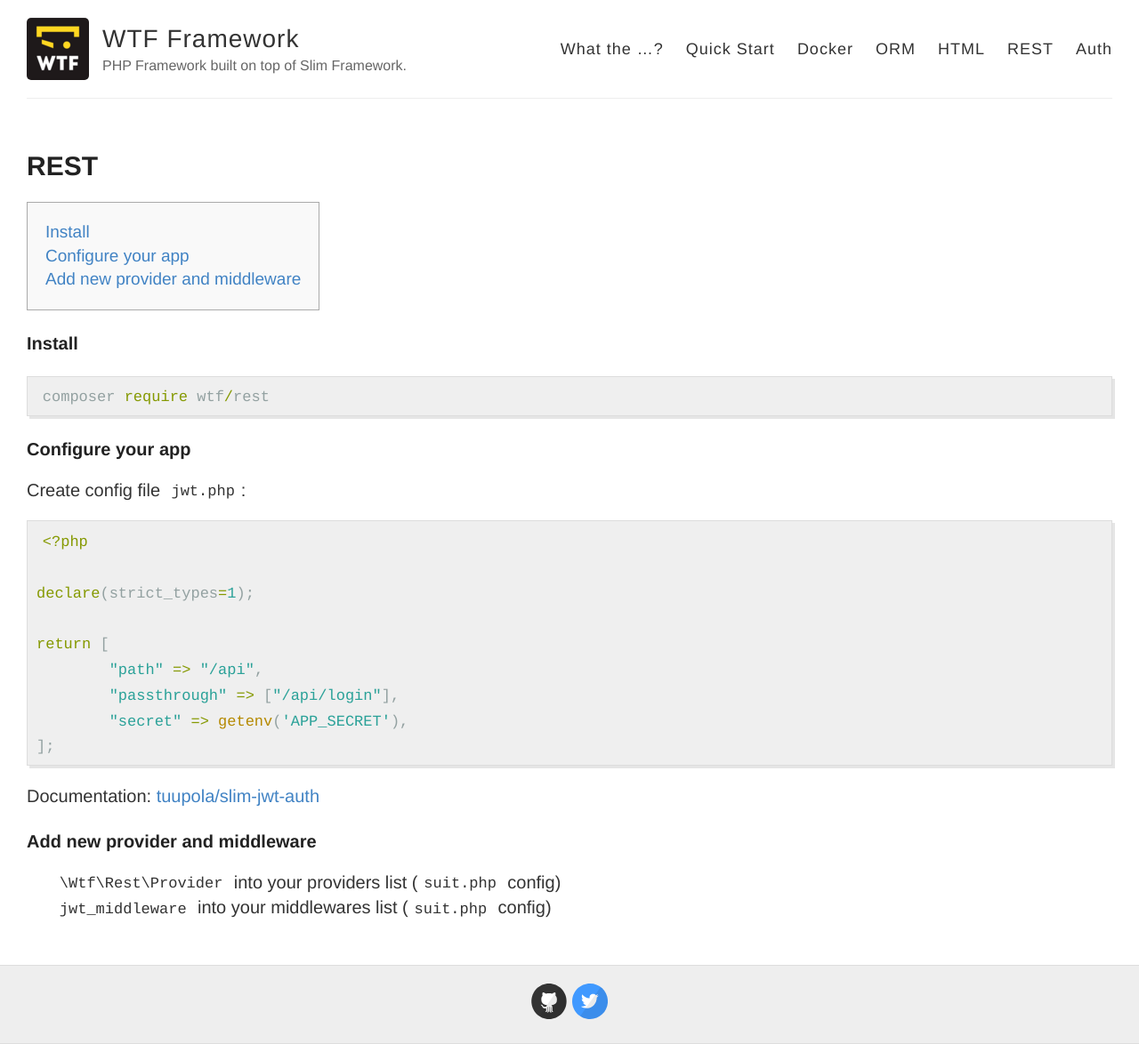
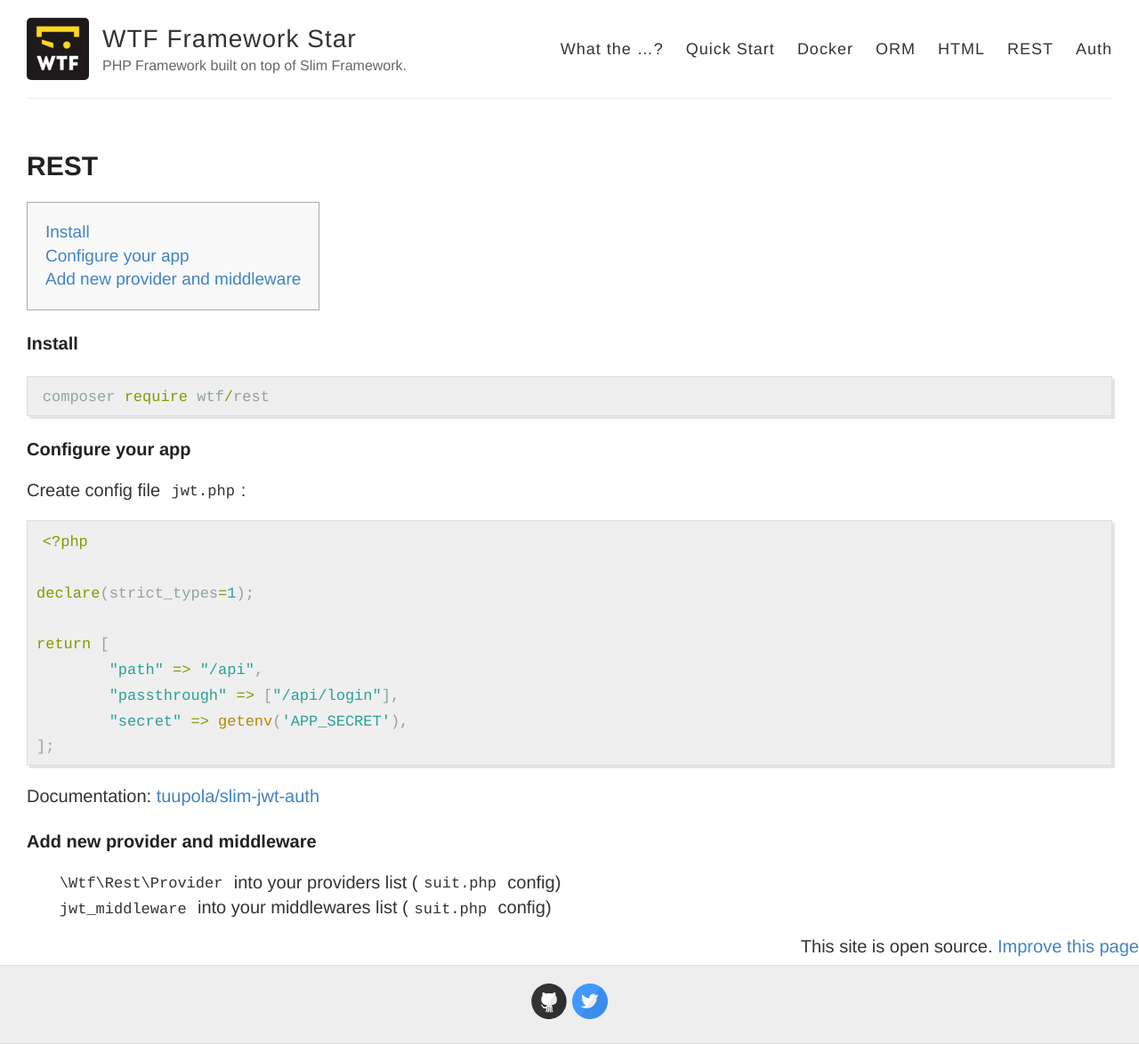
Before and after one commit to frameworkwtf/framework.wtf, a Jekyll site: the page built from rest.md, in a window 1280 px wide. Shown: the whole page at 89% size. Built offline with Jekyll 4.4.1, drawn with Linux system fonts in a browser that asks for light colours.

Commit message:
Added 'improve this page' link and github star button

```diff
--- a/_config.yml
+++ b/_config.yml
@@ -14,6 +14,7 @@
   max: /images/logo.png
 
 author: Nikita Chernyi and Contributors
+repository_url: https://github.com/frameworkwtf/framework.wtf
 
 #
 # Flags below are optional
--- a/_layouts/default.html
+++ b/_layouts/default.html
@@ -27,7 +27,10 @@
                     <a href="{{ site.baseurl }}/" class="site-avatar"><img src="{{ site.avatar.min }}" /></a>
 
                     <div class="site-info">
-            <h1 class="site-name"><a href="{{ site.baseurl }}/">{{ site.name }}</a></h1>
+                        <h1 class="site-name">
+                            <a href="{{ site.baseurl }}/">{{ site.name }}</a>
+                        <a class="github-button" href="https://github.com/frameworkwtf/skeleton" data-show-count="true" aria-label="Star WTF Framework on GitHub">Star</a>
+                        </h1>
                         <p class="site-description">{{ site.description }}</p>
                     </div>
 
@@ -47,6 +50,7 @@
             {{ content }}
         </div>
 
+        <span style="float: right">This site is open source. <a href="{{ site.repository_url }}/edit/gh-pages/{{ page.path }}">Improve this page</a></span>
         <div class="wrapper-footer">
             <div class="container">
                 <footer class="footer">
@@ -55,7 +59,8 @@
             </div>
         </div>
 
+        <link rel="stylesheet" type="text/css" href="{{ site.baseurl }}/style.css" />
+        <script async defer src="https://buttons.github.io/buttons.js"></script>
         {% include analytics.html %}
-    <link rel="stylesheet" type="text/css" href="{{ site.baseurl }}/style.css" />
     </body>
 </html>
```
Lines whose indentation alone changed are shown as unchanged.
